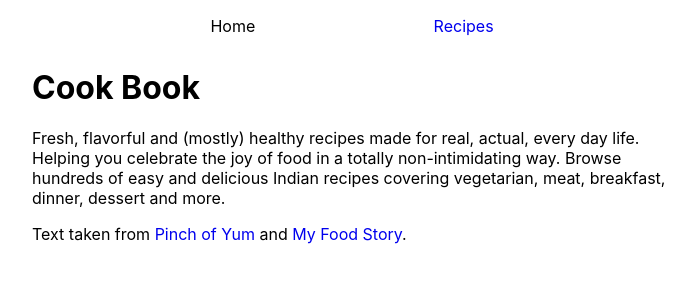
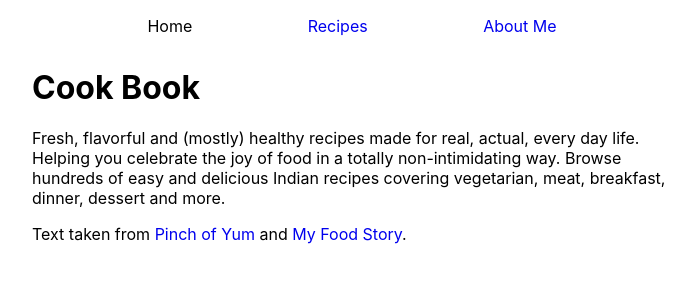
Before and after one commit to sisodiaa/recipes-static-site, a Jekyll site: the page built from index.md, in a window 1280 px wide. Shown: the top 300 px of the page, without its empty margins (288-983 px from the left). Built offline with Jekyll 4.4.1, drawn with Linux system fonts in a browser that asks for light colours.

Commit message:
Add link for "About Me" in navigation bar

```diff
--- a/_includes/navigation.html
+++ b/_includes/navigation.html
@@ -5,4 +5,7 @@
   <a href="/recipes.html" {% if page.url == "/recipes.html" %} class="current" {% endif %}>
     Recipes
   </a>
+  <a href="/about.html" {% if page.url == "/about.html" %} class="current" {% endif %}>
+    About Me
+  </a>
 </nav>
```
